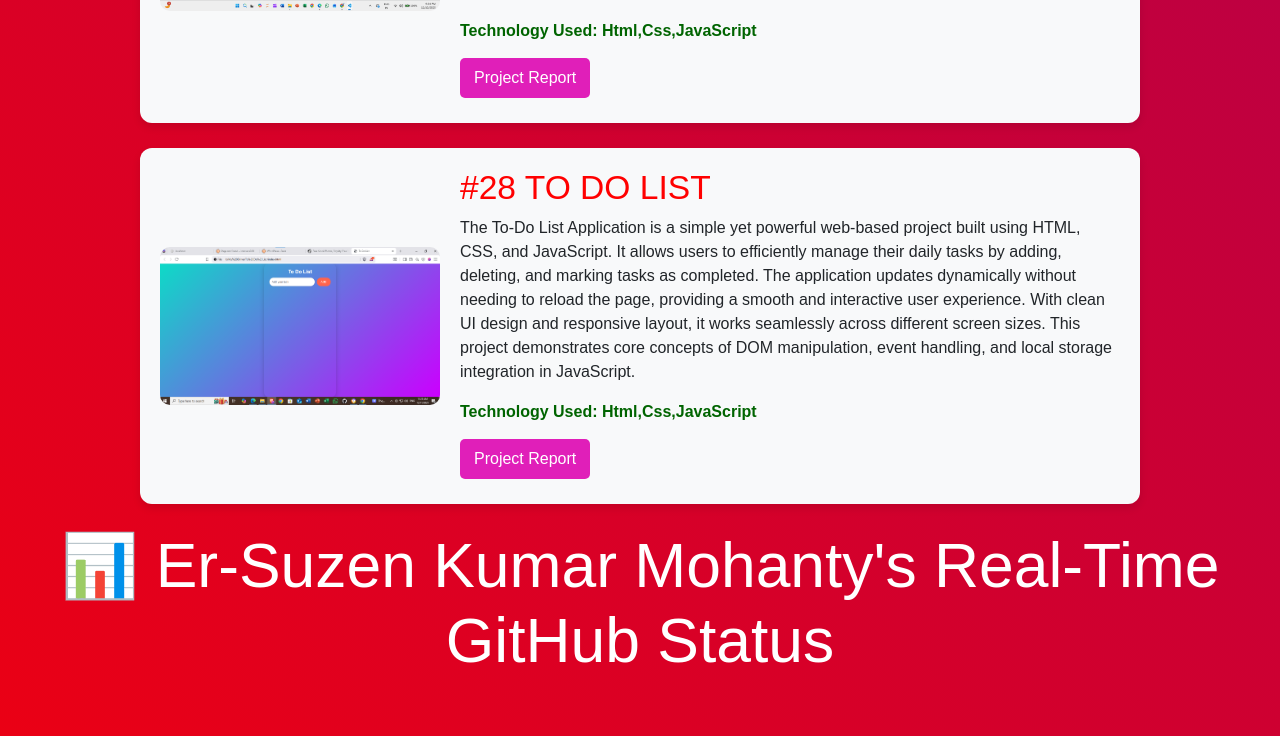
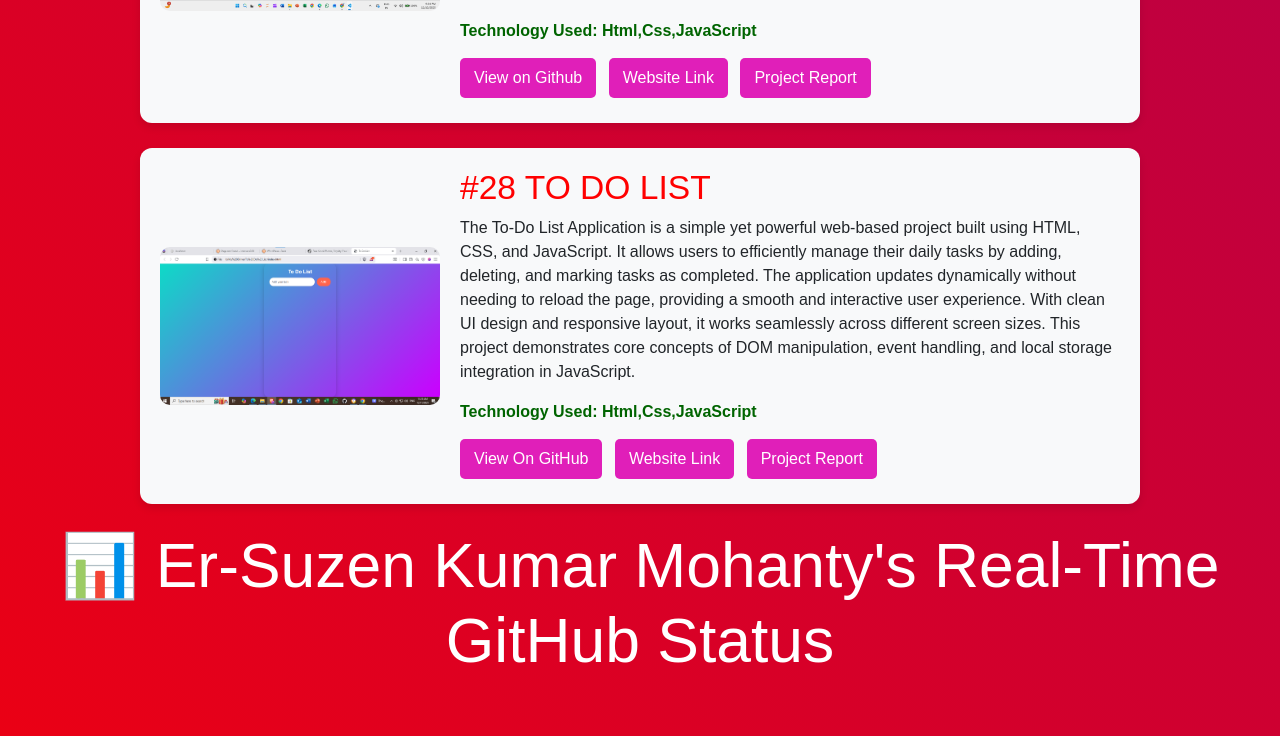
Before and after one commit to suzenkumar/Frontend-RoadMap-Suzen-Website, a plain HTML site: page Project.html in a window 1280 px wide. Shown: the part 8579-9315 px from the top of the page. Drawn offline with nearby package versions, Linux system fonts and the light colour scheme.

Commit message:
Add files via upload

```diff
--- a/Project.html
+++ b/Project.html
@@ -889,7 +889,9 @@ This project uses an Arduino Uno as the central controller to automate the track
             It serves as an excellent beginner-level project to understand how interactive web applications work.</p>
             <div class="tech">Technology Used: Html,Css,JavaScript</div>
           <div class="btns">
-            <a class="github-btn" href="project report/Modern_Calculator_Project_Report.pdf" target="_blank">Project Report</a>
+            <a class="github-btn" href="https://github.com/suzenkumar/Modern-calculator" target="_blank"> View on Github</a>
+             <a class="github-btn" href="https://modern-calculator-69t8.vercel.app/" target="_blank">Website Link</a>
+              <a class="github-btn" href="project report/Modern_Calculator_Project_Report.pdf" target="_blank">Project Report</a>
           </div>
         </div>
       </div>
@@ -906,7 +908,9 @@ This project uses an Arduino Uno as the central controller to automate the track
              This project demonstrates core concepts of DOM manipulation, event handling, and local storage integration in JavaScript.</p>
              <div class="tech">Technology Used: Html,Css,JavaScript</div>
           <div class="btns">
-            <a class="github-btn" href="project report/ToDo_List_Project_Report.pdf" target="_blank">Project Report</a>
+            <a class="github-btn" href="https://github.com/suzenkumar/To-Do-List-App" target="_blank">View On GitHub</a>
+             <a class="github-btn" href="https://to-do-list-app-lovat-ten-65.vercel.app/" target="_blank">Website Link</a>
+              <a class="github-btn" href="project report/ToDo_List_Project_Report.pdf" target="_blank">Project Report</a>
           </div>
         </div>
       </div>
```
